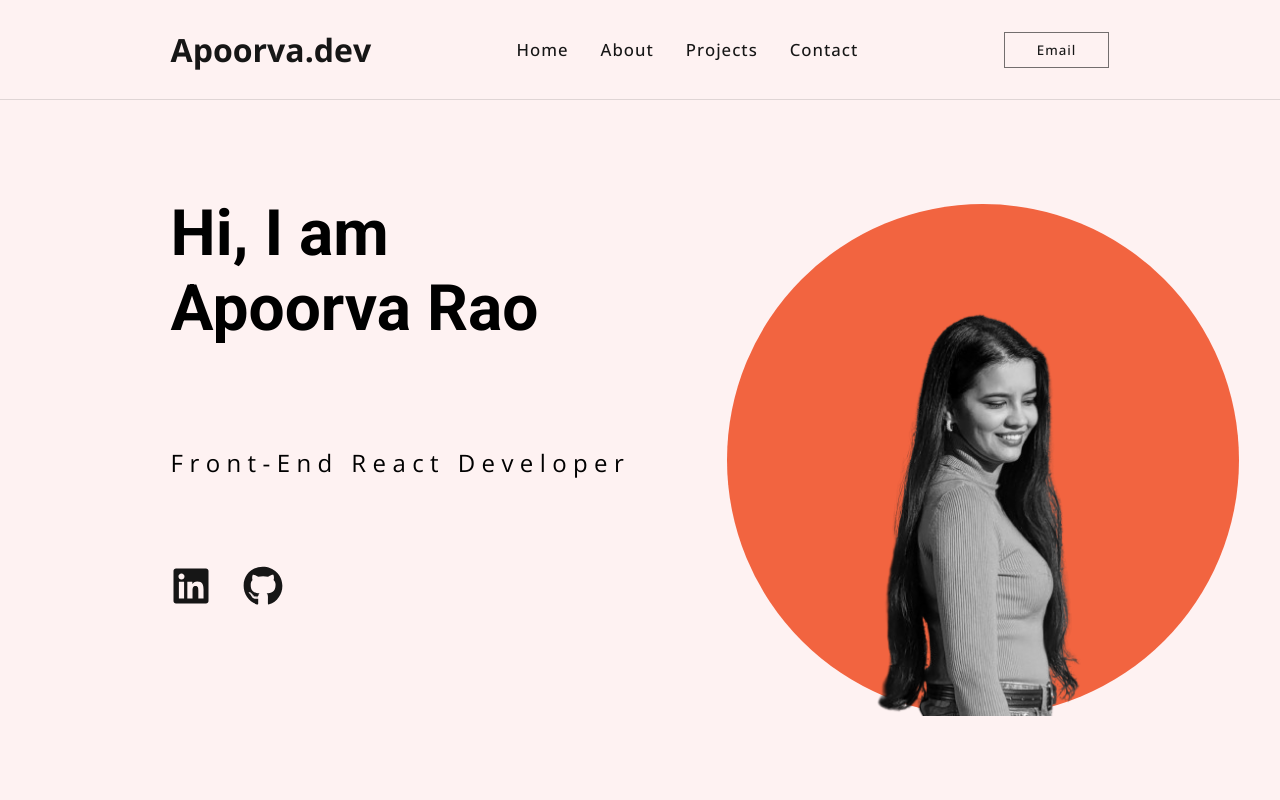
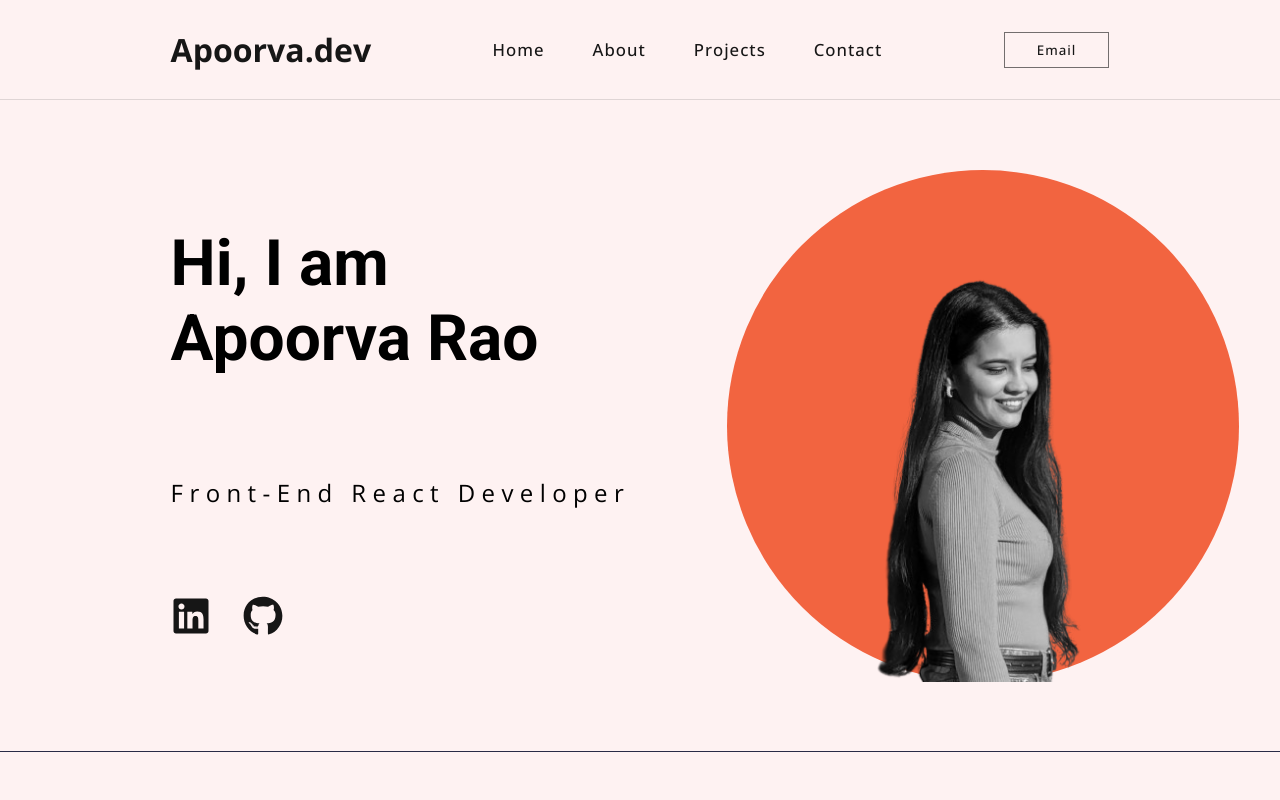
Before and after one commit to apoorvarao147/portfolio, a React (Create React App) app: page / in a window 1280 px wide. Shown: the top 800 px of the page. Built offline with nearby package versions, Linux system fonts and the light colour scheme.

Commit message:
set menu

```diff
--- a/src/components/Header.tsx
+++ b/src/components/Header.tsx
@@ -1,33 +1,44 @@
+import { useState } from 'react';
 import {AiOutlineMenu} from 'react-icons/ai';
 
 function Header() {
+
+  const [isMenuOpen,setIsMenuOpen] = useState(false);
+
   return (
+    <>
     <nav className="nav">
-      <NavContent />
+      <h2><a href="#home">Apoorva.dev</a></h2>
 
-      <button>
+      <div className={`nav-content ${isMenuOpen ? "display" : "hide"}`}>
+        <ul>
+          <li>
+            <a href="#home" onClick={() => setIsMenuOpen(false)} >Home</a>
+          </li>
+          <li>
+            <a href="#about" onClick={() => setIsMenuOpen(false)} >About</a>
+          </li>
+          <li>
+            <a href="#projects" onClick={() => setIsMenuOpen(false)} >Projects</a>
+          </li>
+          <li>
+            <a href="#contact" onClick={() => setIsMenuOpen(false)} >Contact</a>
+          </li>
+        </ul>
+      </div>
+
+      {/* <NavContent isMenuOpen={isMenuOpen} /> */}
+
+      <button className="side-menu" onClick={() => setIsMenuOpen(!isMenuOpen)}>
         <AiOutlineMenu />
       </button>
+
+      <a href="mailto:apoorvarao147@gmail.com">
+      <button>Email</button>
+      </a>
     </nav>
-  )
-}
-
-const NavContent = () => {
-  return (
-    <>
-    <h2><a href="#home">Apoorva.dev</a></h2>
-    <div>
-      <a href="#home">Home</a>
-      <a href="#about">About</a>
-      <a href="#projects">Projects</a>
-      <a href="#contact">Contact</a>
-    </div>
-    <a href="mailto:apoorvarao147@gmail.com">
-      <button>Email</button>
-    </a>
     </>
   )
 }
 
-
 export default Header
--- a/src/styles/contact.scss
+++ b/src/styles/contact.scss
@@ -1,5 +1,7 @@
 #contact {
-  min-height: 90vh;
+  width: 100%;
+  height: auto;
+  padding: 0px 0;
   display: grid;
   grid-template-columns: 1fr 1fr;
   border-top: 1px solid $color5;
--- a/src/styles/header.scss
+++ b/src/styles/header.scss
@@ -11,7 +11,7 @@
   z-index: 100;
   border-bottom: 1px solid $color6_2;
 
-  > h2 a {
+  > h2 > a {
     font-size: 2rem;
     color: $color6;
     &:hover {
@@ -20,12 +20,15 @@
     }
   }
 
-  > div {
+  .nav-content {
+    > ul {
       display: flex;
-    align-items: center;
-    gap: 2rem;
+      flex-direction: row;
+      gap: 3rem;
 
-    a {
+      > li {
+        list-style-type: none;
+        > a {
           color: $color6;
           font-size: 1.05rem;
           font-weight: 500;
@@ -36,6 +39,10 @@
             color: $color3;
           }
         }
+      }
+    }
+
+
   }
 
   > a {
--- a/src/styles/home.scss
+++ b/src/styles/home.scss
@@ -1,7 +1,8 @@
 @import './static.scss';
 #home {
   width: 100%;
-  height: 90vh;
+  height: auto;
+  padding: 30px 0;
   display: flex;
 
   > section {
--- a/src/styles/mediaQuery.scss
+++ b/src/styles/mediaQuery.scss
@@ -20,7 +20,35 @@
 
 @media screen and (max-width: 1050px) {
   .nav {
-    > div, > a {
+
+    .nav-content {
+      position: fixed;
+      right: 0;
+      top: 100px;
+      background-color: rgb(254,241,242);
+      border: 2px solid rgb(242,100,63);
+      border-radius: 40px;
+      width: 25%;
+      padding: 3rem;
+      margin-right: 20px;
+      margin-top: 20px;
+      > ul {
+        display: flex;
+        flex-direction: column;
+        justify-content: center;
+        align-items: center;
+        gap: 3rem;
+
+      }
+    }
+    .display {
+      display: inline;
+    }
+    .hide {
+      display: none;
+    }
+
+    > a {
       display: none;
     }
     > button {
```
Lines whose indentation alone changed are shown as unchanged.
